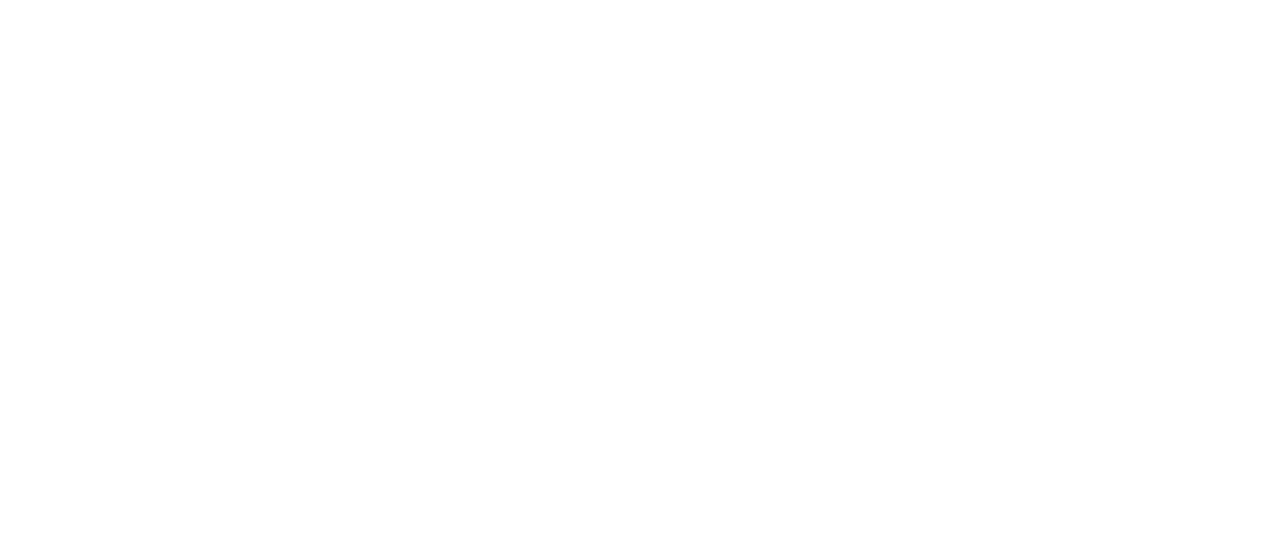
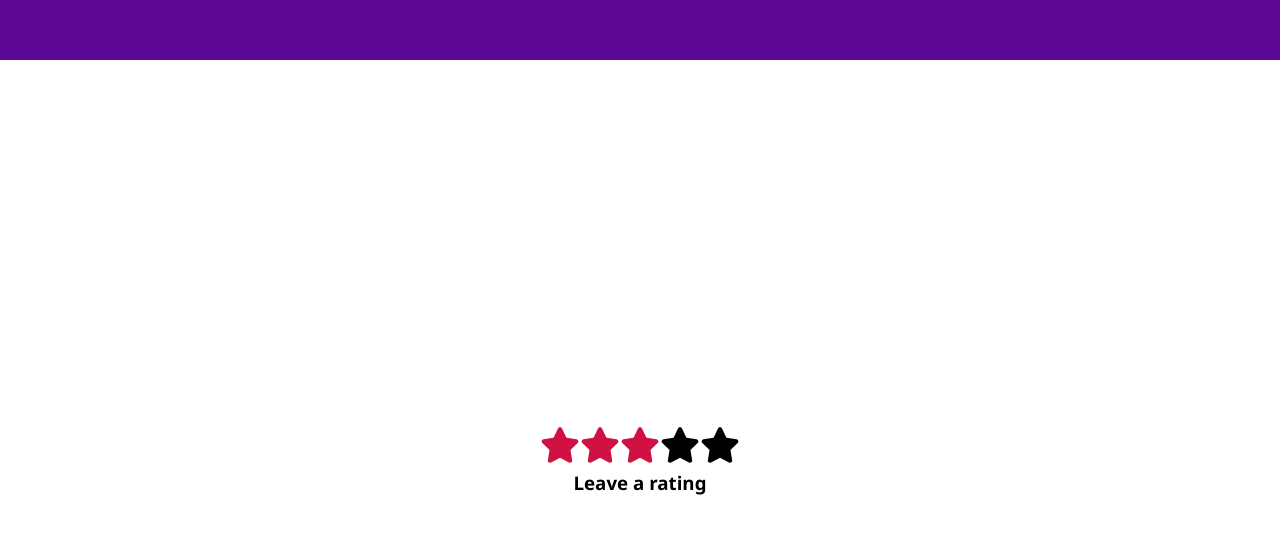
Before and after one commit to soumya007GitHub/React-Components, a React (Vite) app: page / in a window 1280 px wide. Shown: the part 1540-2074 px from the top of the page. Before the commit the page ends 800 px from the top, so only its background shows below. Built offline with nearby package versions, Linux system fonts and the light colour scheme.

Commit message:
Added star rating component

```diff
--- a/package.json
+++ b/package.json
@@ -11,7 +11,8 @@
   },
   "dependencies": {
     "react": "^19.2.6",
-    "react-dom": "^19.2.6"
+    "react-dom": "^19.2.6",
+    "react-icons": "^5.6.0"
   },
   "devDependencies": {
     "@eslint/js": "^10.0.1",
--- a/src/App.jsx
+++ b/src/App.jsx
@@ -2,13 +2,15 @@
 import './App.css';
 import Accordion from './components/accordion/Accordion.jsx';
 import Color from './components/color/Color.jsx';
+import StarRating from './components/star-rating/index.jsx';
 
 function App() {
 
   return (
     <>
-      {/* <Accordion/> */}
+      <Accordion/>
       <Color/>
+      <StarRating/>
     </>
   )
 }
--- a/src/components/color/Color.jsx
+++ b/src/components/color/Color.jsx
@@ -4,7 +4,7 @@
 
 const Color = () => {
     const [mode, setMode] = useState('hex');
-    const [color, setColor] = useState('#1b1b1b');
+    const [color, setColor] = useState('#5c0894');
 
     const helper = (length)=>{
         return Math.floor(Math.random()*length);
--- /dev/null
+++ b/src/components/star-rating/index.jsx
@@ -0,0 +1,37 @@
+import React, { useState } from 'react';
+import { FaStar } from "react-icons/fa6";
+import './style.css';
+
+const StarRating = ({ noOfStars = 5 }) => {
+    const [rating, setRating] = useState(3);
+    const [hover, setHover] = useState(0);
+    const clickFn = (index) => {
+        setRating(index);
+    }
+    const onHover = (index) => {
+        setHover(index);
+    }
+    const onLeave = (index) => {
+        console.log(`Off ${index}`);
+    }
+    return (
+        <div className='container'>
+            <div>
+                {[...Array(noOfStars)].map((item, index) => {
+                    index += 1;
+                    return (<FaStar
+                        key={index}
+                        onClick={() => clickFn(index)}
+                        onMouseOver={() => onHover(index)}
+                        onMouseLeave={() => onLeave(index)}
+                        className={index <= (hover || rating) ? 'active' : ''}
+                        size={40}
+                    />)
+                })}
+            </div>
+            <h3>Leave a rating</h3>
+        </div>
+    )
+}
+
+export default StarRating;
--- /dev/null
+++ b/src/components/star-rating/style.css
@@ -0,0 +1,11 @@
+.container{
+    height: 100vh;
+    display: flex;
+    justify-content: center;
+    align-items: center;
+    flex-direction: column;
+    gap: 10;
+}
+.active{
+    color: rgb(206, 16, 67);
+}
```
Also changed, not shown: 1 other file (tests, documents, lock files or other folders).
